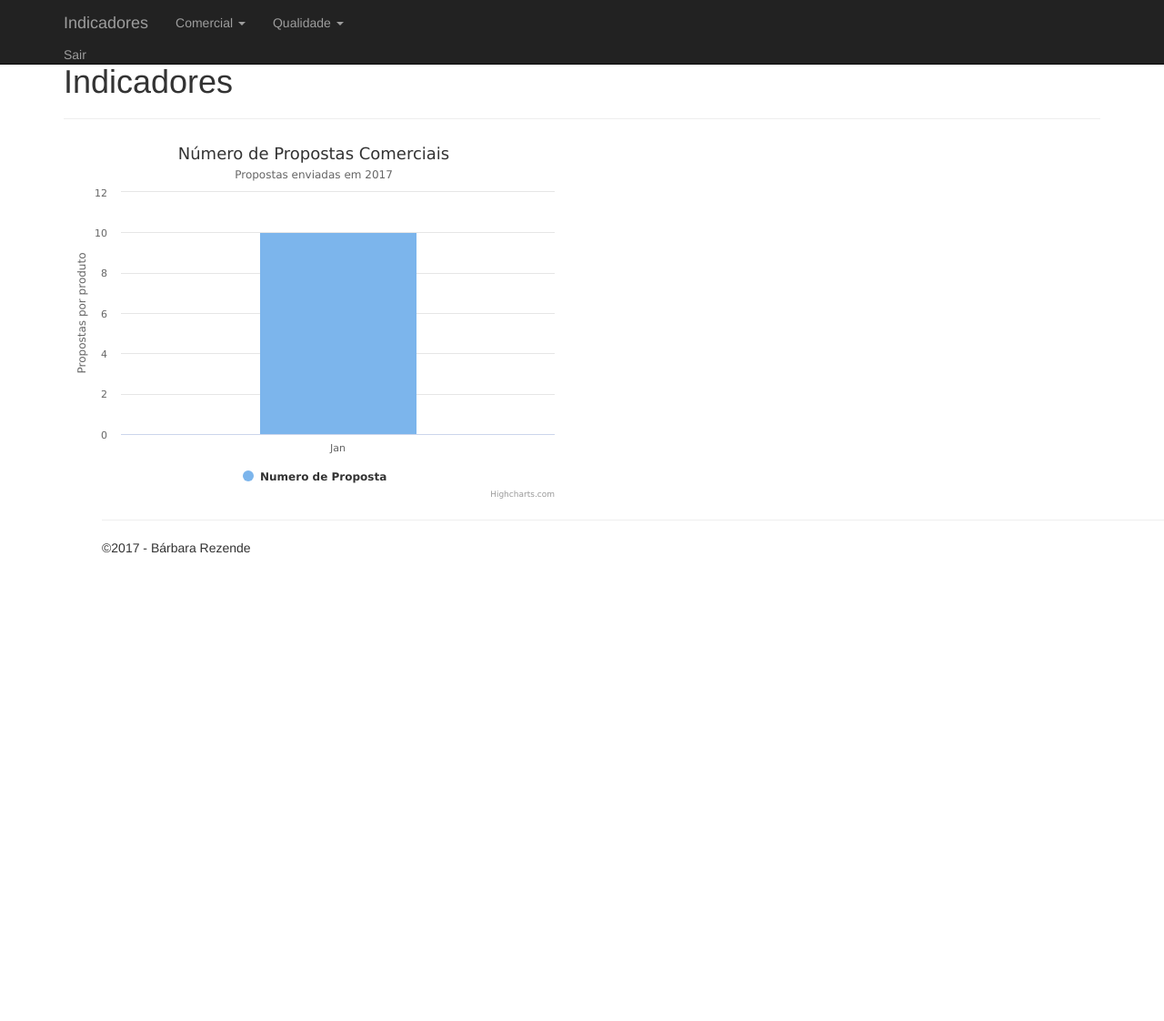
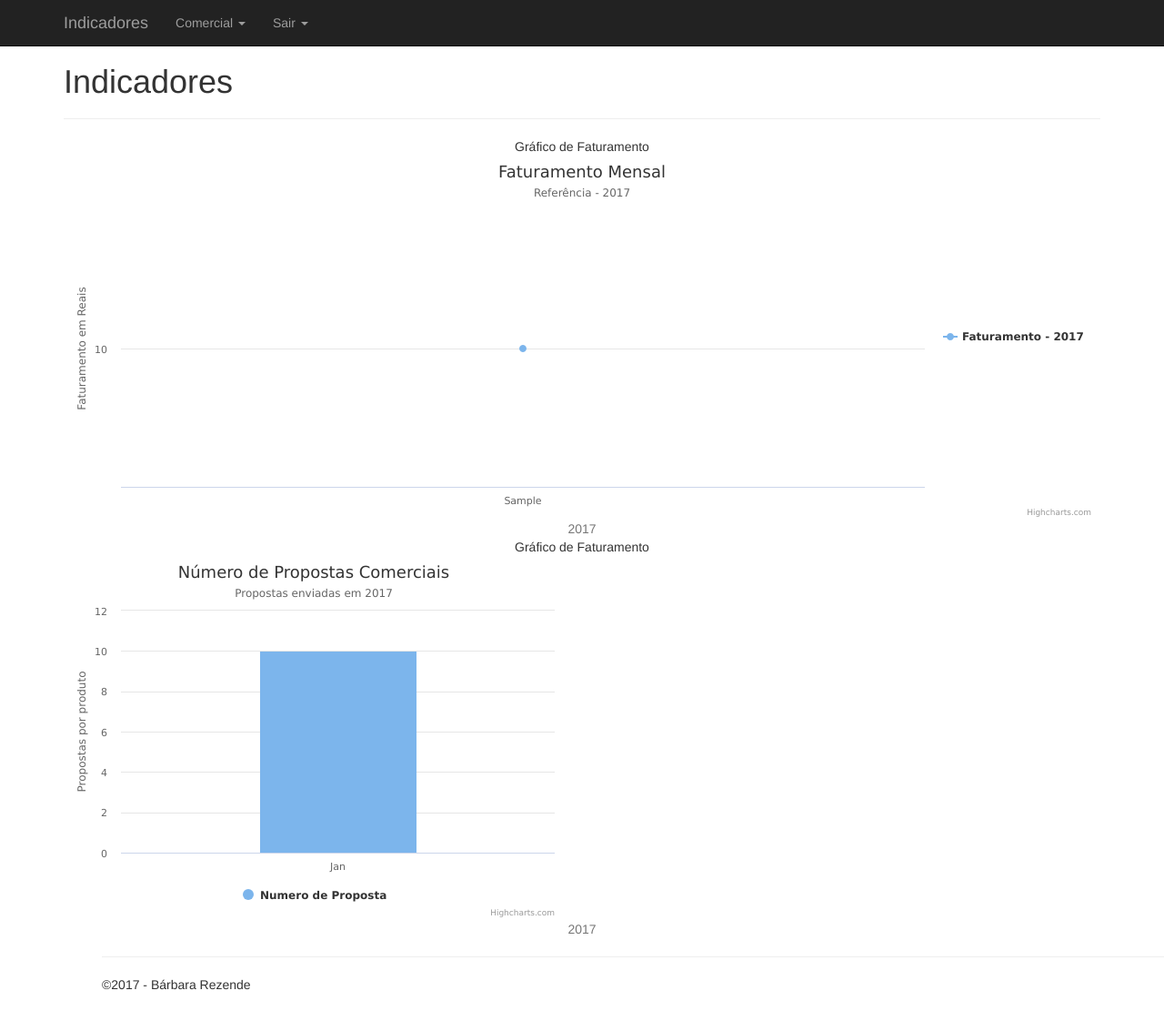
Before and after one commit to bccrezende/Indicadores, a PHP site: page /dashboard.php in a window 1280 px wide. Shown: the whole page at 91% size. Before the commit the page ends 608 px from the top, so only its background shows below. Run offline with PHP 8.4, Linux system fonts and the light colour scheme; the visitor is signed in with stand-in values (Sample User, id 1); tables that the repository leaves empty or names only in its code hold one stand-in row (values such as "Sample post"); some libraries are stand-ins or nearby versions.

Commit message:
Alteraçao de exibição

```diff
--- a/css/header.css
+++ b/css/header.css
@@ -3,8 +3,11 @@ body {
     padding-bottom: 20px;
 }
 #comercial{
-    display: block;
+    display: none;
 }
 #qualidade{
-    display: block;
+    display: none;
 }
+#sair{
+    display: none;
+}
--- a/dashboard.php
+++ b/dashboard.php
@@ -5,7 +5,7 @@
         <title>Indicadores</title>
         <script src="http://ajax.googleapis.com/ajax/libs/jquery/2.1.3/jquery.min.js"></script>
         <script src="http://code.highcharts.com/highcharts.js"></script>
-
+        <script src="js/mudar_estado.js"></script>
 
     </head>
     <body>
@@ -55,7 +55,11 @@
 
         <?php endif; ?>
 
-
+        <div class="card text-center">
+            <div class="card-header">
+                Gráfico de Faturamento
+            </div>
+            <div class="card-block">
                 <div id="graf_faturamento" style = "width: 550px; height: 400px; display:none; margin: 0 auto"> </div>
                 <script language="JavaScript">
                     $(document).ready(function () {
@@ -104,7 +108,16 @@
                         $('#graf_faturamento').highcharts(json);
                     });
                 </script>
-
+            </div>
+            <div class="card-footer text-muted">
+                2017
+            </div>
+        </div>
+        <div class="card text-center">
+            <div class="card-header">
+                Gráfico de Faturamento
+            </div>
+            <div class="card-block">
                 <div id="graf_proposta" style="width: 550px; height: 400px; display:none; margin: 0 auto"></div>
                 <script language="JavaScript">
                     Highcharts.chart('graf_proposta', {
@@ -160,7 +173,13 @@
                             }]
                     });
                 </script>
+                <div class="card-footer text-muted">
+                    2017
+                </div>
+            </div>
+
 
         </body>
+    <?php echo"<script>Mudarestado(" . $nivel . ")</script>"; ?>
     <?php include(FOOTER_TEMPLATE); ?>
 </html>
--- a/inc/footer.php
+++ b/inc/footer.php
@@ -1,7 +1,7 @@
 </main> <!-- /container -->
 
 
-<?php echo"<script>Mudarestado(".$nivel.")</script>";?>
+
 <footer style="padding-left: 8em;">
     <hr>
     <p>&copy;2017 - Bárbara Rezende</p>
--- a/inc/header.php
+++ b/inc/header.php
@@ -11,22 +11,6 @@
         <link rel = "stylesheet" href = "<?php echo BASEURL; ?>css/header.css">
         <link rel = "stylesheet" href = "https://maxcdn.bootstrapcdn.com/font-awesome/4.6.2/css/font-awesome.min.css">
 
-        <script>
-            function Mudarestado(nivel) {
-                var nivel = nivel;
-                alert (nivel);
-                if (nivel === 0){
-                    alert ('zero');
-                    document.getElementById("graf_faturamento").style.display = "block";
-                    document.getElementById("graf_proposta").style.display = "block";
-                }
-                if (nivel === 1){
-                    alert ('um');
-                    document.getElementById("graf_proposta").style="display:block";
-                }
-
-            }
-        </script>
 
         <?php
         // A sessão precisa ser iniciada em cada página diferente
@@ -34,14 +18,12 @@
             session_start();
 
         $nivel_necessario = 2;
-        // Verifica se não há a variável da sessão que identifica o usuário
         if (!isset($_SESSION['UsuarioID']) OR ( $_SESSION['UsuarioNivel'] > $nivel_necessario)) {
             session_destroy();
             header("Location: index.php");
             exit;
         } else {
             $nivel = ($_SESSION['UsuarioNivel']);
-
         }
         ?>
     </head>
@@ -67,7 +49,6 @@
                                 <li><a href = "<?php echo BASEURL; ?>customers">Faturamento</a></li>
                                 <li><a href = "<?php echo BASEURL; ?>customers/add.php">Propostas Enviadas</a></li>
                             </ul>
-
                         </li>
                         <li class = "dropdown" id="qualidade">
                             <a href = "#" class = "dropdown-toggle" data-toggle = "dropdown" role = "button" aria-haspopup = "true" aria-expanded = "false">
@@ -79,9 +60,15 @@
                             </ul>
 
                         </li>
+                        <li class = "dropdown" id="sair">
+                            <a href = "<?php session_destroy();echo BASEURL; ?>" role = "button" aria-haspopup = "true" aria-expanded = "false">
+                                Sair <span class = "caret"></span>
+                            </a>
+                        </li>
                     </ul>
                 </div><!--/.navbar-collapse -->
-                <a href = "<?php session_destroy(); echo BASEURL; ?>/index.php" class="navbar-link">Sair</a>
+
+
             </div>
         </nav>
 
--- /dev/null
+++ b/js/mudar_estado.js
@@ -0,0 +1,22 @@
+function Mudarestado(nivel) {
+    var nivel = nivel;
+    if (nivel === 0) { //admin
+        document.getElementById("graf_faturamento").style.display = "block";
+        document.getElementById("graf_proposta").style.display = "block";
+        document.getElementById("comercial").style.display = "block";
+        document.getElementById("qualidade").style.display = "block";
+        document.getElementById("sair").style.display = "block";
+    }
+    if (nivel === 1) { //comercial
+        document.getElementById("graf_faturamento").style = "display:block";
+        document.getElementById("graf_proposta").style = "display:block";
+        document.getElementById("comercial").style.display = "block";
+        document.getElementById("qualidade").style.display = "none";
+        document.getElementById("sair").style.display = "block";
+    }
+    if (nivel === 2) { //qualidade
+        document.getElementById("qualidade").style.display = "block";
+
+    }
+
+}
```
Also changed, not shown: css/dashboard.css (+2 -5 lines), validacao.php (+4 -16 lines). Lines whose indentation alone changed are shown as unchanged.
